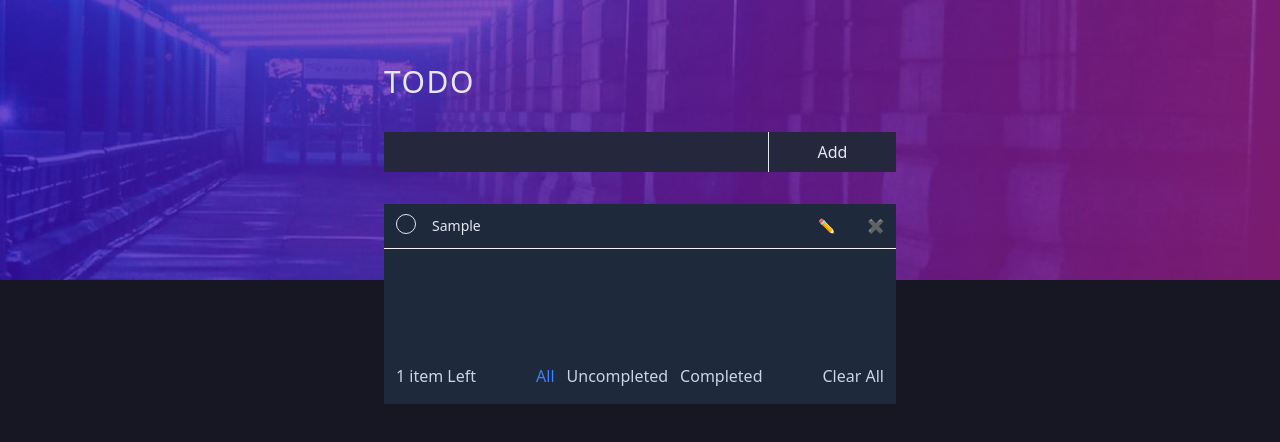
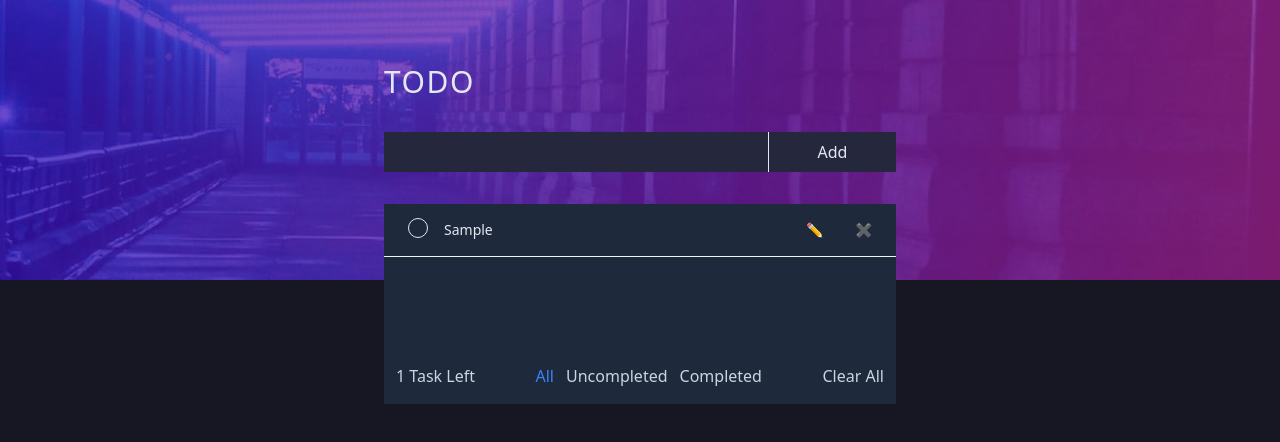
Before and after one commit to boluwajiOladimeji/bolu-vue-todo, a Vue app: page / in a window 1280 px wide. Both pictures are taken after typing "Sample" into the empty fields and a click on the button "Add". Shown: the top 442 px of the page. Built offline with nearby package versions, Linux system fonts and the light colour scheme.

Commit message:
id of input

```diff
--- a/src/App.vue
+++ b/src/App.vue
@@ -142,7 +142,7 @@ export default {
           v-show="todos.length < 1"
           class="text-center text-xl my-8 py-8 text-slate-200 bg-slate-800"
         >
-          You have no Todos in your list 😟
+          You have no tasks to do 📕
         </div>
 
         <ul v-show="todos.length >= 1" class="bg-slate-800 text-slate-200">
@@ -150,13 +150,13 @@ export default {
             class="py-8 text-center px-3 text-sm md:text-xl"
             v-show="displayedValue < 1"
           >
-            You don't have any {{ this.category }} todos
+            You don't have any {{ this.category }} task
             {{ this.category === 'completed' ? '😟' : '💪' }}
           </p>
           <li v-for="(todo, index) in displayedValue" :key="index">
             <div
               v-if="selectedId !== index"
-              class="flex border-b border-slate-100 items-center gap-4 pl-3 text-sm"
+              class="flex border-b border-slate-100 items-center gap-4 px-6 text-sm"
             >
               <div>
                 <input
@@ -168,7 +168,7 @@ export default {
                 />
                 <div
                   v-else
-                  class="w-6 h-6 rounded-full ticked border border-slate-200 flex items-center justify-center"
+                  class="w-5 h-5 rounded-full ticked border border-slate-200 flex items-center justify-center"
                 >
                   <img
                     src="./assets/images/icon-check.svg"
@@ -180,14 +180,13 @@ export default {
 
               <p
                 :class="{ 'line-through': todo.completed }"
-                class="capitalize cursor-pointer flex-1 py-3"
+                class="capitalize cursor-pointer py-4 flex-1 max-w-sm"
                 @click="isCompleted(todo.id)"
               >
                 {{ todo.todo }}
               </p>
-              <div class="ml-auto flex gap-2">
+              <div class="ml-auto flex gap-8">
                 <button
-                  class="px-3 py-2"
                   @click="updateSelectedId(index, todo.todo)"
                   v-show="!todo.completed"
                 >
@@ -195,7 +194,7 @@ export default {
                 </button>
                 <button
                   :disabled="selectedId !== null"
-                  class="px-3 py-2 disabled:cursor-not-allowed justify-self-end"
+                  class="disabled:cursor-not-allowed justify-self-end"
                   @click="deleteTodo(index)"
                 >
                   ✖️
@@ -230,7 +229,7 @@ export default {
         >
           <p>
             {{ itemsLeft || 'No' }}
-            {{ itemsLeft > 1 ? 'items' : 'item' }} Left
+            {{ itemsLeft > 1 ? 'Tasks' : 'Task' }} Left
           </p>
           <div class="flex gap-3">
             <button
```
